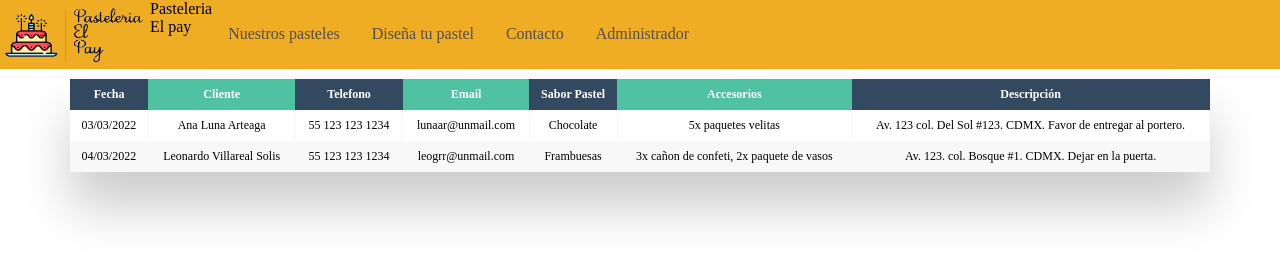
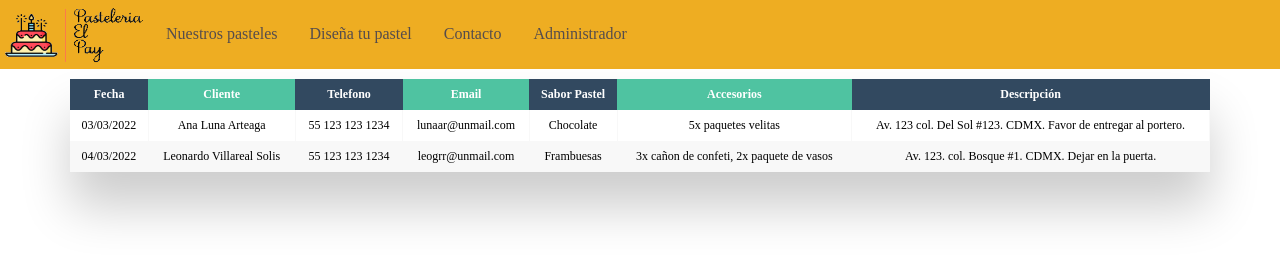
Before and after one commit to TadeoMoz/launchx-frontend, a plain HTML site: page semana-2/admin.html in a window 1280 px wide. Drawn offline with Linux system fonts and the light colour scheme.

Commit message:
Update admin.html
Corrección en el codigo

```diff
--- a/semana-2/admin.html
+++ b/semana-2/admin.html
@@ -13,9 +13,6 @@
             <ul>
                 <li>
                     <img src="img/logo.png" alt="logo" width="150px" height="65px">
-                </li>
-                <li>
-                    <span class="nombre"> Pasteleria <br> El pay</span>
                 </li>
                 <li>
                     <a href="index.html#productos">Nuestros pasteles</a>
```
